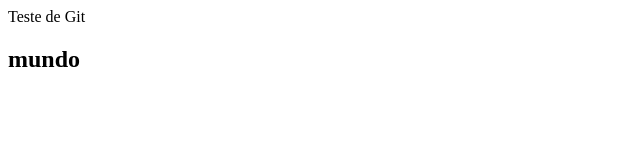
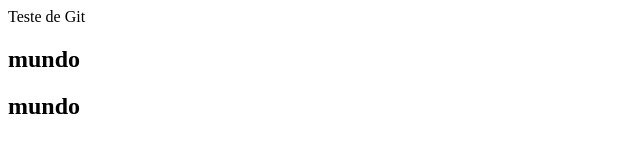
Before and after one commit to rildonogueira/curso_github, a plain HTML site: page index.html in a window 1280 px wide. Shown: the whole page, without its empty margins (0-640 px from the left). Drawn offline with Linux system fonts and the light colour scheme.

Commit message:
Adição de novas funcionalidades

```diff
--- a/index.html
+++ b/index.html
@@ -4,5 +4,7 @@
     Teste de Git
 </p>
 <h2>mundo</h2>
+<h2>mundo</h2>
+
 
 </html>
```
Also changed, not shown: nomes.txt, testes.txt (added).
